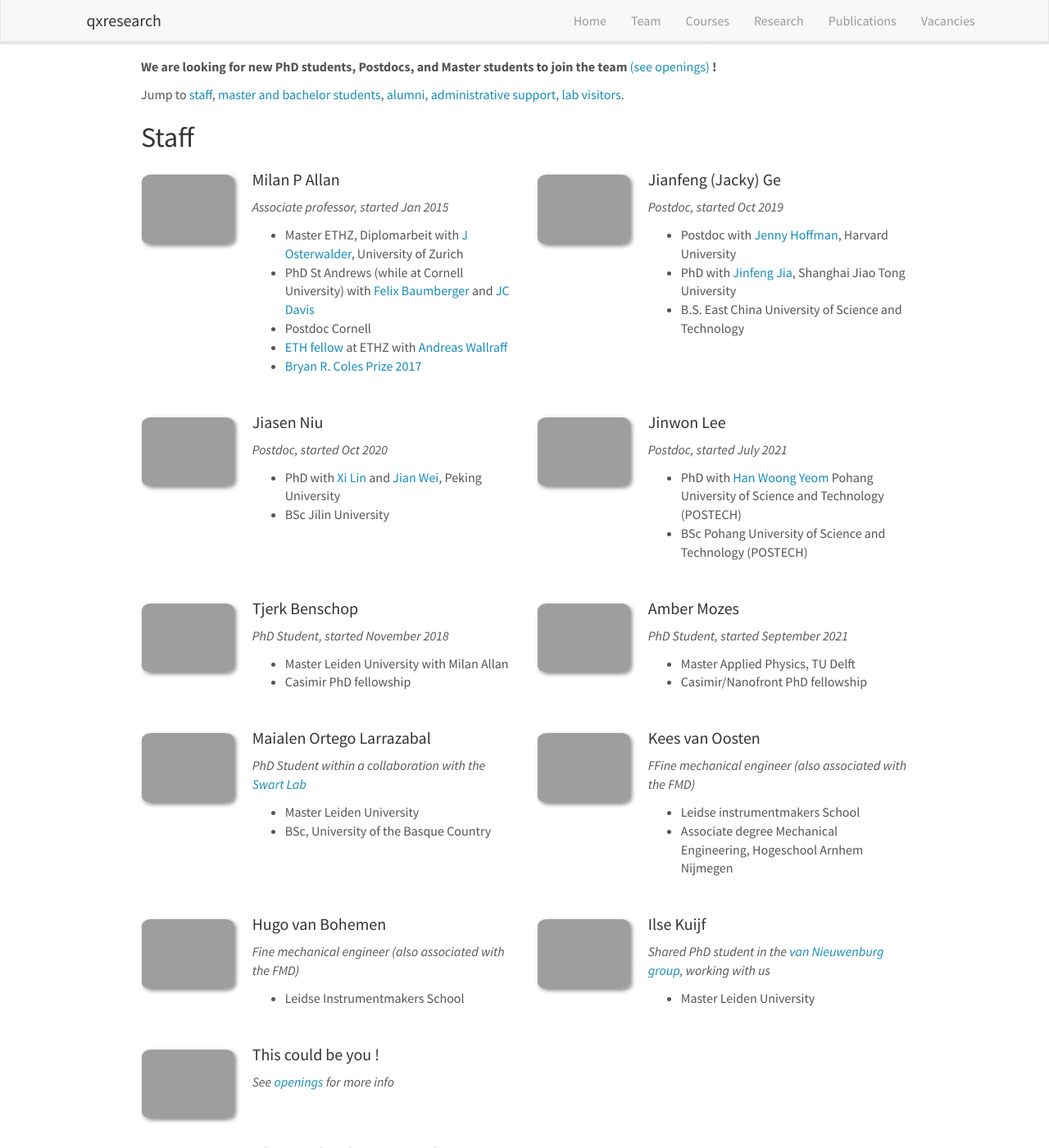
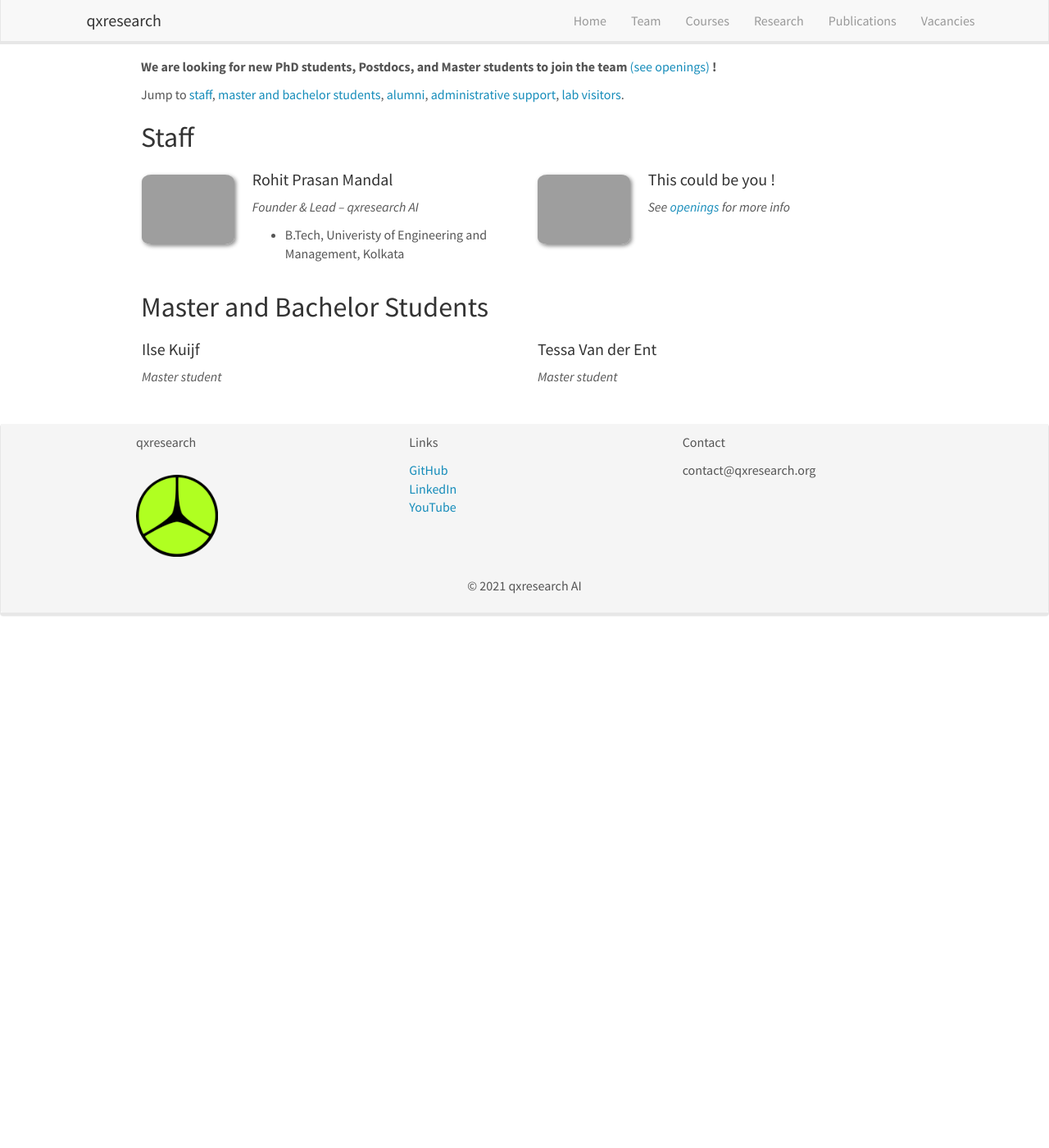
Before and after one commit to qxresearch/qxresearch.github.io, a Jekyll site: the page built from _pages/team.md, in a window 1280 px wide and 1400 px high. Shown: the whole window at 82% size. Built offline with Jekyll 4.4.1, drawn with Linux system fonts in a browser that asks for light colours; nearby versions of some CDN libraries; part of the change alters nothing that is shown.

Commit message:
Update team_members.yml

```diff
--- a/_data/team_members.yml
+++ b/_data/team_members.yml
@@ -1,91 +1,99 @@
-- name: Milan P Allan
-  photo: Milan1.jpg
-  info: Associate professor, started Jan 2015
-  email: milan.allan@gmail.com
-  number_educ: 5
-  education1: Master ETHZ, Diplomarbeit with <a href="http://www.physik.uzh.ch/groups/osterwalder/">J Osterwalder</a>, University of Zurich
-  education2: PhD St Andrews (while at Cornell University) with <a href="http://dpmc.unige.ch/gr_baumberger/index.html">Felix Baumberger</a> and <a href="http://davisgroup.lassp.cornell.edu/">JC Davis</a>
-  education3: Postdoc Cornell
-  education4: <a href="http://www.ethfellows.ethz.ch/">ETH fellow</a> at ETHZ with <a href="https://qudev.phys.ethz.ch">Andreas Wallraff</a>
-  education5: <a href="https://www.universiteitleiden.nl/en/news/2017/07/milan-allan-wins-bryan-r.-coles-prize">Bryan R. Coles Prize 2017</a>
+- name: Rohit Prasan Mandal
+  photo: rohit.jpg
+  info: Founder & Lead – qxresearch AI
+  email: rohitmandal914566@gmail.com
+  number_educ: 1
+  education1: B.Tech, Univeristy of Engineering and Management, Kolkata
 
-- name: Jianfeng (Jacky) Ge
-  photo: Jacky.jpg
-  info: Postdoc, started Oct 2019
-  email: ge@Physics.LeidenUniv.nl
-  number_educ: 3
-  education1: Postdoc with <a href="http://hoffman.physics.harvard.edu">Jenny Hoffman</a>, Harvard University
-  education2: PhD with <a href="https://www.physics.sjtu.edu.cn/en/people/1/jfJia">Jinfeng Jia</a>, Shanghai Jiao Tong University
-  education3: B.S. East China University of Science and Technology
 
-- name: Jiasen Niu
-  photo: Jiasen.png
-  info: Postdoc, started Oct 2020
-  email: niu@physics.leidenuniv.nl
-  number_educ: 2
-  education1: PhD with <a href="http://www2.phy.pku.edu.cn/~xilin/group-members.html">Xi Lin</a> and <a href="http://faculty.pku.edu.cn/JianWangGroup/en/zhym/25393/list/index.htm">Jian Wei</a>, Peking University
-  education2: BSc Jilin University
+# - name: Milan P Allan
+#   photo: Milan1.jpg
+#   info: Associate professor, started Jan 2015
+#   email: milan.allan@gmail.com
+#   number_educ: 5
+#   education1: Master ETHZ, Diplomarbeit with <a href="http://www.physik.uzh.ch/groups/osterwalder/">J Osterwalder</a>, University of Zurich
+#   education2: PhD St Andrews (while at Cornell University) with <a href="http://dpmc.unige.ch/gr_baumberger/index.html">Felix Baumberger</a> and <a href="http://davisgroup.lassp.cornell.edu/">JC Davis</a>
+#   education3: Postdoc Cornell
+#   education4: <a href="http://www.ethfellows.ethz.ch/">ETH fellow</a> at ETHZ with <a href="https://qudev.phys.ethz.ch">Andreas Wallraff</a>
+#   education5: <a href="https://www.universiteitleiden.nl/en/news/2017/07/milan-allan-wins-bryan-r.-coles-prize">Bryan R. Coles Prize 2017</a>
 
-- name: Jinwon Lee
-  photo: Jinwon.jpg
-  info: Postdoc, started July 2021
-  email: jwlee0421@postech.ac.kr
-  number_educ: 2
-  education1: PhD with <a href="https://caldes.ibs.re.kr/html/caldes_en/">Han Woong Yeom</a> Pohang University of Science and Technology (POSTECH)
-  education2: BSc Pohang University of Science and Technology (POSTECH)
+# - name: Jianfeng (Jacky) Ge
+#   photo: Jacky.jpg
+#   info: Postdoc, started Oct 2019
+#   email: ge@Physics.LeidenUniv.nl
+#   number_educ: 3
+#   education1: Postdoc with <a href="http://hoffman.physics.harvard.edu">Jenny Hoffman</a>, Harvard University
+#   education2: PhD with <a href="https://www.physics.sjtu.edu.cn/en/people/1/jfJia">Jinfeng Jia</a>, Shanghai Jiao Tong University
+#   education3: B.S. East China University of Science and Technology
 
-- name: Tjerk Benschop
-  photo: tjeruk.jpg
-  info: PhD Student, started November 2018
-  email: benschop@physics.leidenuniv.nl
-  number_educ: 2
-  education1: Master Leiden University with Milan Allan
-  education2: Casimir PhD fellowship
-  education3:
-  education4:
+# - name: Jiasen Niu
+#   photo: Jiasen.png
+#   info: Postdoc, started Oct 2020
+#   email: niu@physics.leidenuniv.nl
+#   number_educ: 2
+#   education1: PhD with <a href="http://www2.phy.pku.edu.cn/~xilin/group-members.html">Xi Lin</a> and <a href="http://faculty.pku.edu.cn/JianWangGroup/en/zhym/25393/list/index.htm">Jian Wei</a>, Peking University
+#   education2: BSc Jilin University
 
-- name: Amber Mozes
-  photo: Amber.png
-  info: PhD Student, started September 2021
-  email: b
-  number_educ: 2
-  education1: Master Applied Physics, TU Delft
-  education2: Casimir/Nanofront PhD fellowship
-  education3:
-  education4:
+# - name: Jinwon Lee
+#   photo: Jinwon.jpg
+#   info: Postdoc, started July 2021
+#   email: jwlee0421@postech.ac.kr
+#   number_educ: 2
+#   education1: PhD with <a href="https://caldes.ibs.re.kr/html/caldes_en/">Han Woong Yeom</a> Pohang University of Science and Technology (POSTECH)
+#   education2: BSc Pohang University of Science and Technology (POSTECH)
 
-- name: Maialen Ortego Larrazabal
-  photo: Maialen.png
-  info: PhD Student within a collaboration with the <a href="http://www.ingmarswart.nl">Swart Lab</a>
-  email: b
-  number_educ: 2
-  education1: Master Leiden University
-  education2: BSc, University of the Basque Country
-  education3:
-  education4:
+# - name: Tjerk Benschop
+#   photo: tjeruk.jpg
+#   info: PhD Student, started November 2018
+#   email: benschop@physics.leidenuniv.nl
+#   number_educ: 2
+#   education1: Master Leiden University with Milan Allan
+#   education2: Casimir PhD fellowship
+#   education3:
+#   education4:
 
-- name: Kees van Oosten
-  photo: DSC_1032.JPG
-  info: FFine mechanical engineer (also associated with the FMD)
-  email: Oosten@fmd.physics.leidenuniv.nl
-  number_educ: 2
-  education1: Leidse instrumentmakers School
-  education2: Associate degree Mechanical Engineering, Hogeschool Arnhem Nijmegen
+# - name: Amber Mozes
+#   photo: Amber.png
+#   info: PhD Student, started September 2021
+#   email: b
+#   number_educ: 2
+#   education1: Master Applied Physics, TU Delft
+#   education2: Casimir/Nanofront PhD fellowship
+#   education3:
+#   education4:
 
-- name: Hugo van Bohemen
-  photo: hugo.jpg
-  info: Fine mechanical engineer (also associated with the FMD)
-  email: h.s.m.van.bohemen@physics.leidenuniv.nl
-  number_educ: 1
-  education1: Leidse Instrumentmakers School
-  education2:
+# - name: Maialen Ortego Larrazabal
+#   photo: Maialen.png
+#   info: PhD Student within a collaboration with the <a href="http://www.ingmarswart.nl">Swart Lab</a>
+#   email: b
+#   number_educ: 2
+#   education1: Master Leiden University
+#   education2: BSc, University of the Basque Country
+#   education3:
+#   education4:
 
-- name: Ilse Kuijf
-  photo: ilse.jpeg
-  info: Shared PhD student in the [van Nieuwenburg group](https://evert.info), working with us
-  email: Bastiaans@Physics.LeidenUniv.nl
-  number_educ: 1
-  education1: Master Leiden University
+# - name: Kees van Oosten
+#   photo: DSC_1032.JPG
+#   info: FFine mechanical engineer (also associated with the FMD)
+#   email: Oosten@fmd.physics.leidenuniv.nl
+#   number_educ: 2
+#   education1: Leidse instrumentmakers School
+#   education2: Associate degree Mechanical Engineering, Hogeschool Arnhem Nijmegen
+
+# - name: Hugo van Bohemen
+#   photo: hugo.jpg
+#   info: Fine mechanical engineer (also associated with the FMD)
+#   email: h.s.m.van.bohemen@physics.leidenuniv.nl
+#   number_educ: 1
+#   education1: Leidse Instrumentmakers School
+#   education2:
+
+# - name: Ilse Kuijf
+#   photo: ilse.jpeg
+#   info: Shared PhD student in the [van Nieuwenburg group](https://evert.info), working with us
+#   email: Bastiaans@Physics.LeidenUniv.nl
+#   number_educ: 1
+#   education1: Master Leiden University
 
 - name: "This could be you !"
   photo: rock.jpg
```
